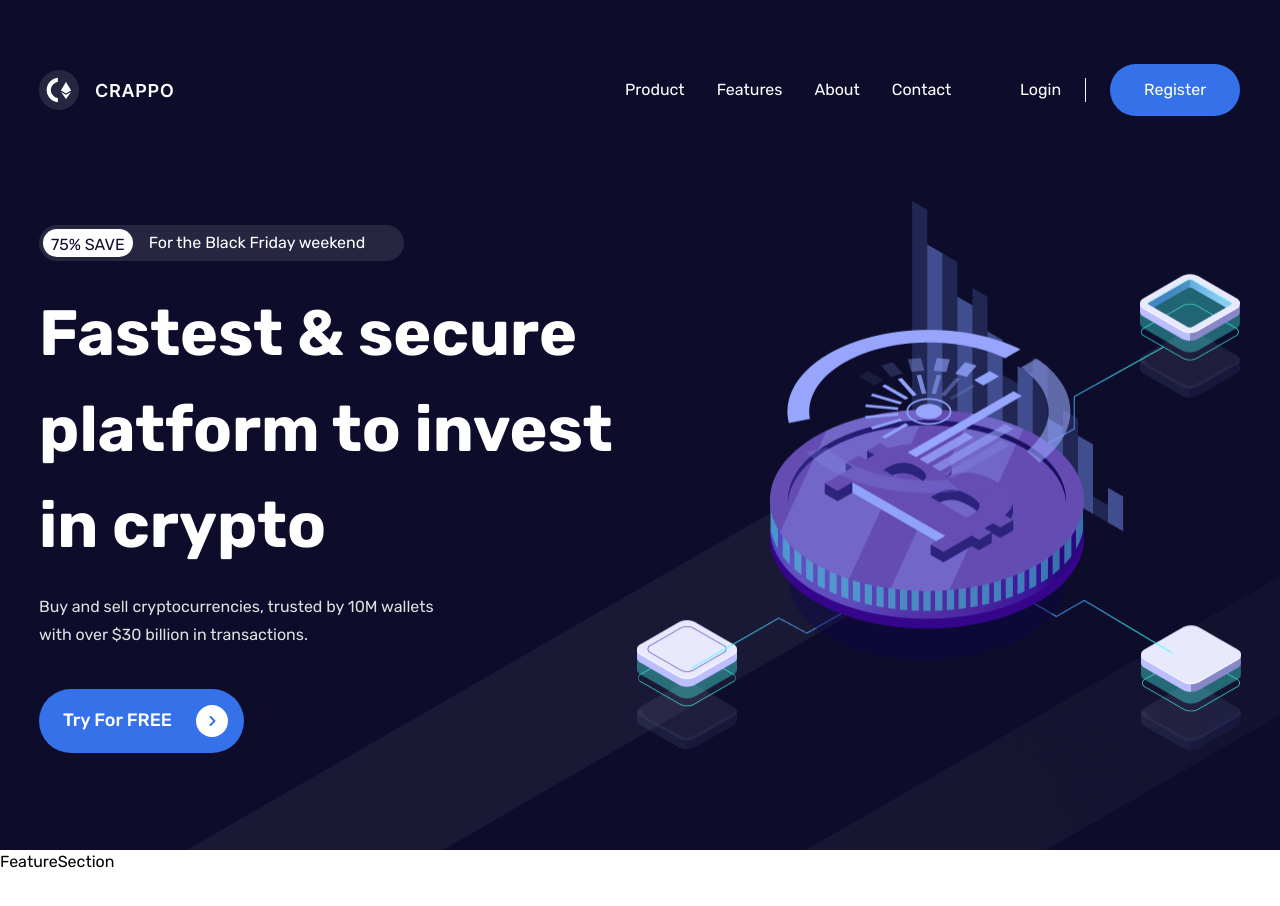
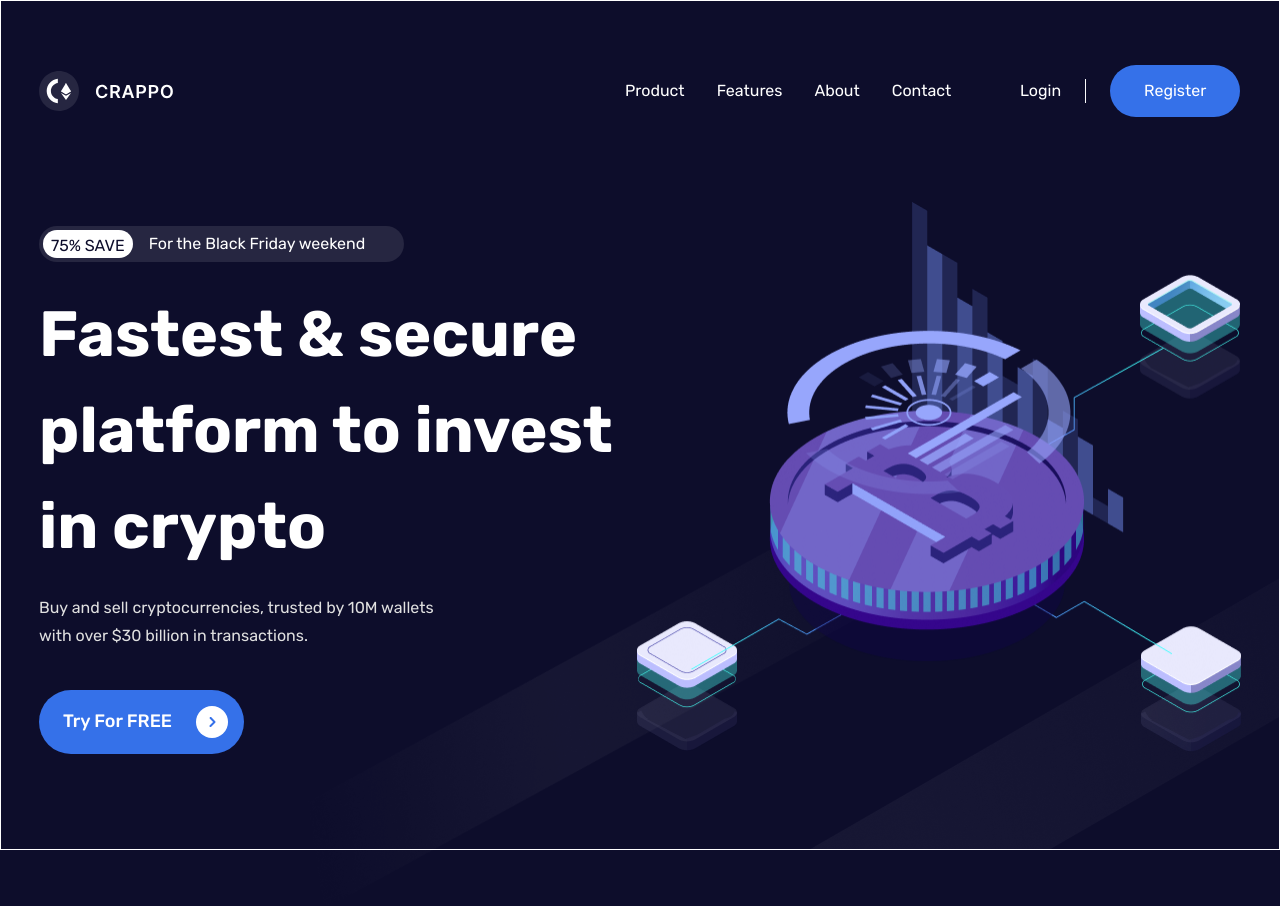
Before and after one commit to xeuxdev/crappo-cryptocurrency-website-challenge, a Next.js app: page / in a window 1280 px wide. Shown: the top 906 px of the page. Before the commit the page ends 874 px from the top, so only its background shows below. Built offline with nearby package versions, Linux system fonts and the light colour scheme.

Commit message:
fixed hero illusttration image bg

```diff
--- a/pages/FeatureSection.tsx
+++ b/pages/FeatureSection.tsx
@@ -1,8 +1,5 @@
-
 const FeatureSection = () => {
-  return (
-    <div>FeatureSection</div>
-  )
+  return <section className="bg-primary w-full min-h-[865px]"></section>
 }
 
 export default FeatureSection
--- a/pages/HeroSection.tsx
+++ b/pages/HeroSection.tsx
@@ -22,7 +22,7 @@ const HeroSection = () => {
   return (
     <section
       className="bg-[url('/assets/hero-bg.png')] h-full
-       xl:h-[850px] px-5 md:px-7 xl:px-0 pt-8 md:pt-16 overflow-hidden pb-16 lg:pb-0
+       xl:h-[850px] px-5 md:px-7 xl:px-0 pt-8 md:pt-16 pb-16 lg:pb-0 border-white border
     "
     >
       <NavBar />
@@ -74,7 +74,9 @@ const HeroSection = () => {
               priority={true}
             />
 
-            <div className="absolute w-32 h-[997px] hidden lg:flex -left-[200px] -bottom-[490px] -z-10 bg-white/5 rotate-[60deg] "></div>
+            <div className="absolute hidden lg:flex w-full h-full -z-10 -bottom-[220px] -left-[300px] rotate-12">
+              <Image src={"/assets/hero-ribbon-1.png"} alt="" layout="fill" />
+            </div>
           </motion.div>
         </div>
       </div>
```
